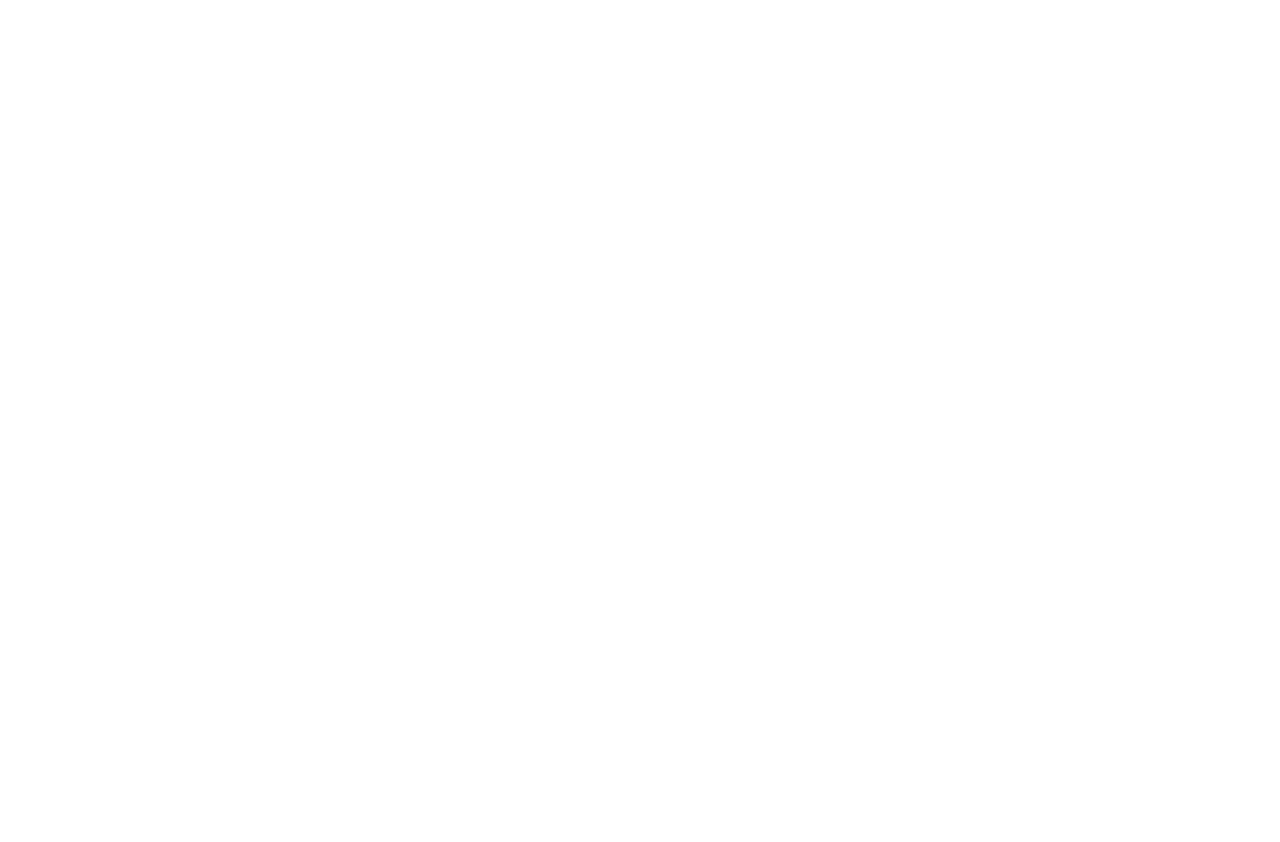
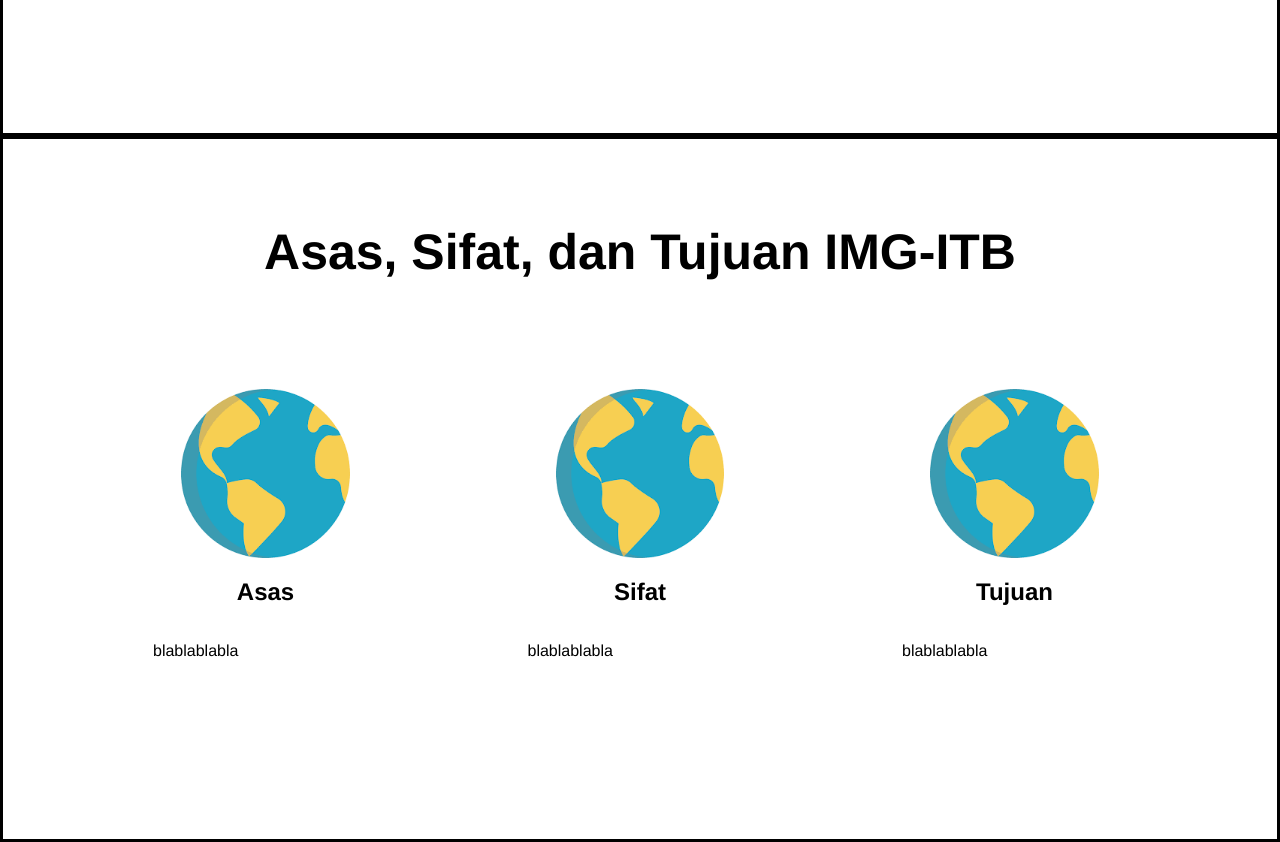
Before and after one commit to samdyra/website-IMG, a React (Vite) app: page / in a window 1280 px wide. Shown: the part 640-1482 px from the top of the page. Before the commit the page ends 800 px from the top, so only its background shows below. Built offline with nearby package versions, Linux system fonts and the light colour scheme.

Commit message:
add section 2

```diff
--- a/src/Pages/Home/index.jsx
+++ b/src/Pages/Home/index.jsx
@@ -4,9 +4,19 @@
 
 
 const HomeScreen = () => {
-  const { container, desc, logo, welcome } = style;
+  const {
+    container,
+    desc,
+    logo,
+    welcome,
+    containerSection,
+    judulSection2,
+    descSection2,
+    nilai
+  } = style;
   return (
     <div className={container}>
+      <div className={containerSection}>
       <div className={welcome}>
         <h2>Welcome to IMG-ITB Official Website</h2>
       </div>
@@ -17,6 +27,29 @@
         </div>
         <img src={earth}/>
       </div>
+      </div>
+      <div className={containerSection}>
+        <div className={judulSection2}>
+          <h1>Asas, Sifat, dan Tujuan IMG-ITB</h1>
+        </div>
+        <div className={descSection2} >
+          <div className={nilai} >
+            <img src={earth}/>
+            <h2>Asas</h2>
+            <p>blablablabla</p>
+          </div>
+          <div className={nilai} >
+            <img src={earth}/>
+            <h2>Sifat</h2>
+            <p>blablablabla</p>
+          </div>
+          <div className={nilai} >
+            <img src={earth}/>
+            <h2>Tujuan</h2>
+            <p>blablablabla</p>
+          </div>
+        </div>
+      </div>
     </div>
   );
 };
--- a/src/Pages/Home/style.module.scss
+++ b/src/Pages/Home/style.module.scss
@@ -1,8 +1,13 @@
-.container {
+.containerSection {
   margin: 0 auto;
   font-family: 'Franklin Gothic Medium', 'Arial Narrow', Arial, sans-serif;
-  max-width: 1920px;
+  max-width: 1000x;
+  height: 700px;
+  border: solid black 3px;
+
 };
+
+
 
 .welcome {
   display: flex;
@@ -48,3 +53,42 @@
     margin-left: 10px;
    }
 };
+
+.judulSection2 {
+  display: flex;
+  align-self: center;
+  justify-content: center;
+  margin-top: 50px;
+
+  h1 {
+    font-size: 50px;
+  }
+
+};
+
+.descSection2 {
+  display: flex;
+  justify-content: space-between;
+  margin-right: 150px;
+  margin-left: 150px;
+  margin-top: 75px;
+};
+
+.nilai {
+  display: flex;
+  flex-direction: column;
+  align-content: center;
+  justify-content: center;
+  align-self: center;
+
+  h2 {
+    align-self: center;
+  }
+
+};
+
+.nilai img {
+  align-self: center;
+  height: auto;
+  width: 75%;
+};
```
